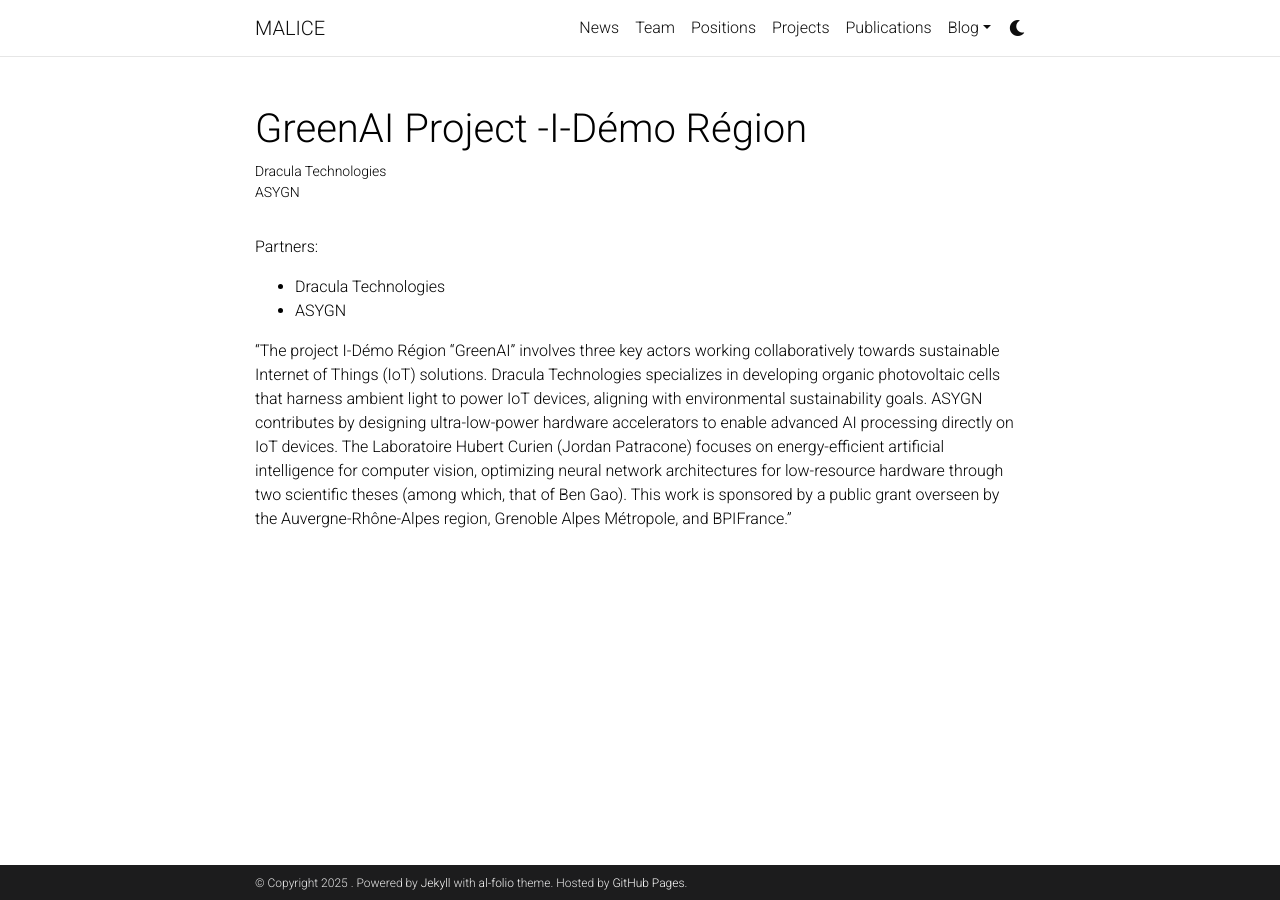
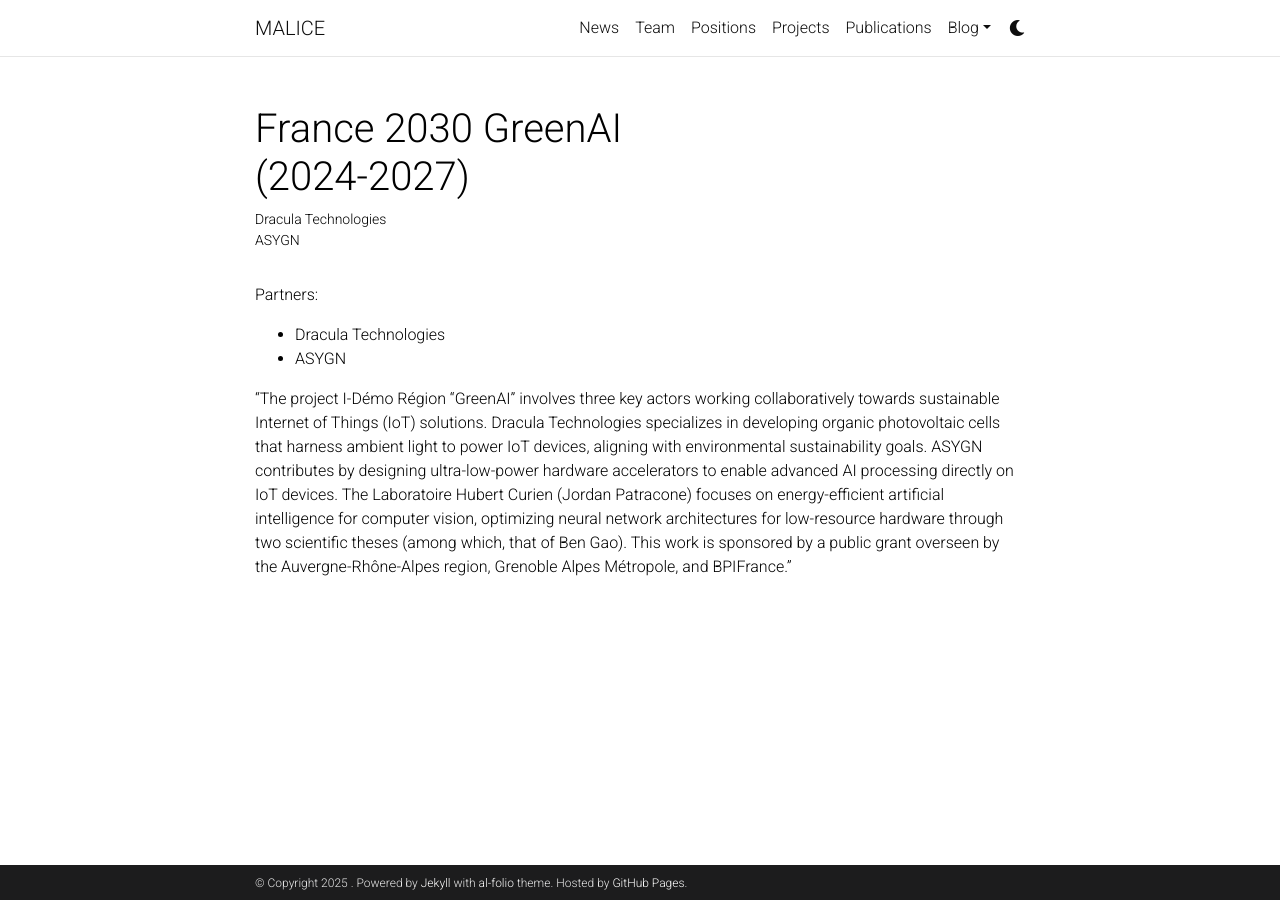
Before and after one commit to labhc-malice/labhc-malice.github.io, a Jekyll site: the page built from _projects/GREENAI.md, in a window 1280 px wide. Built offline with Jekyll 4.4.1, drawn with Linux system fonts in a browser that asks for light colours; comment, search, counter and statistics services are not loaded; a style sheet for code colours, icons or effects is not loaded.

Commit message:
Update GREENAI.md

```diff
--- a/_projects/GREENAI.md
+++ b/_projects/GREENAI.md
@@ -1,6 +1,6 @@
 ---
 layout: page
-title: GreenAI Project -I-Démo Région
+title: "France 2030 GreenAI <br/>(2024-2027)"
 description: Dracula Technologies <br/> ASYGN
 img: assets/img/project/logo-GREENAI.png
 importance: 1
```
